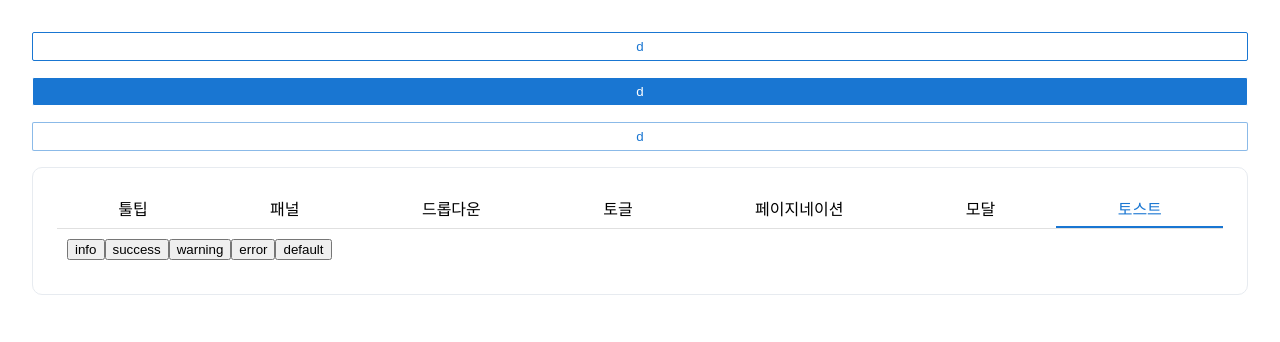
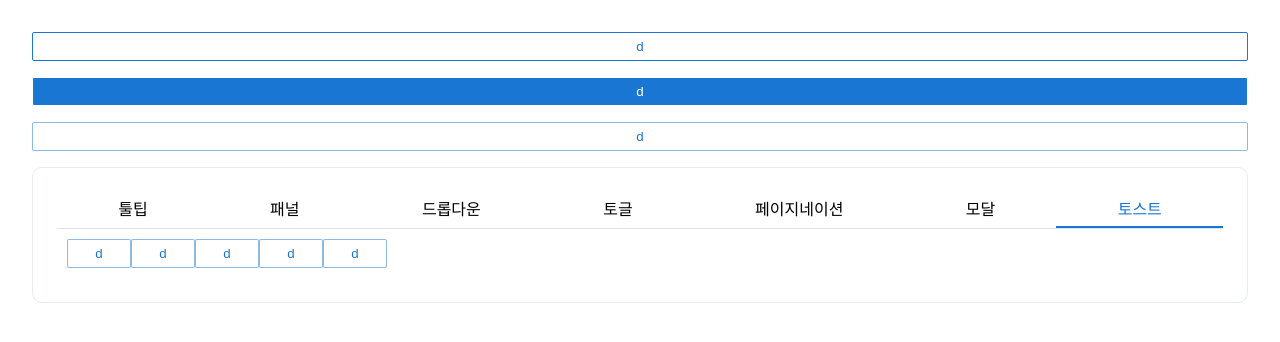
Before and after one commit to ohah/react18-boilerplate, a React (Vite) app: page / in a window 1280 px wide. Shown: the top 342 px of the page. Built offline with nearby package versions, Linux system fonts and the light colour scheme.

Commit message:
2week modift Button

```diff
--- a/src/components/Button.tsx
+++ b/src/components/Button.tsx
@@ -1,18 +1,26 @@
+/* eslint-disable @typescript-eslint/no-explicit-any */
 import { CSSProperties } from 'react';
-import styled from 'styled-components';
+import styled, { css } from 'styled-components';
 
 interface WrapperProps {
-  variant: 'text' | 'contained' | 'outlined';
+  variant?: 'text' | 'contained' | 'outlined';
+  children: React.ReactNode;
 }
-type ButtonProps = React.ComponentProps<typeof Wrapper> & WrapperProps;
+type ButtonProps = WrapperProps & React.ButtonHTMLAttributes<HTMLButtonElement>;
 
-const textStyle: CSSProperties = {
-  color: '#1976d2',
-};
-const containedStyle: CSSProperties = {
-  color: 'rgb(255, 255, 255)',
-  backgroundColor: 'rgb(25, 118, 210)',
-};
+const textStyle = css`
+  color: #1976d2;
+  &:hover {
+    background-color: rgba(0, 0, 0, 0.05);
+  }
+`;
+const containedStyle = css`
+  color: rgb(255, 255, 255);
+  background-color: rgb(25, 118, 210);
+  &:hover {
+    background-color: rgb(25, 118, 210, 0.8);
+  }
+`;
 const outlinedStyle: CSSProperties = {
   border: '1px solid rgba(25, 118, 210, 0.5)',
   color: '#1976d2',
@@ -25,14 +33,13 @@ const Wrapper = styled.button<WrapperProps>`
   justify-content: center;
   background-color: #fff;
   border: 1px solid;
+  cursor: pointer;
   border-radius: 2px;
   align-items: center;
-  ${({ variant }) => {
-    switch (variant) {
+  ${props => {
+    switch (props.variant) {
       case 'text':
-        return {
-          color: '#1976d2',
-        };
+        return textStyle;
       case 'contained':
         return containedStyle;
       default:
@@ -41,11 +48,6 @@ const Wrapper = styled.button<WrapperProps>`
   }}
 `;
 const Button = (props: ButtonProps) => {
-  const { variant, ...rest } = props;
-  return (
-    <Wrapper variant={variant} {...rest}>
-      d
-    </Wrapper>
-  );
+  return <Wrapper {...props}>d</Wrapper>;
 };
 export default Button;
--- a/src/pages/Home.tsx
+++ b/src/pages/Home.tsx
@@ -50,7 +50,9 @@ const Home = () => {
           ㅁㄴㅇㄹ
         </button>
       </Modal>
-      <Button variant="text">테스트</Button>
+      <Button variant="text" onClick={() => console.log('클릭')}>
+        테스트
+      </Button>
       <Button variant="contained">테스트</Button>
       <Button variant="outlined">테스트</Button>
       <div>
@@ -90,51 +92,51 @@ const Home = () => {
             <Pagination total={300} pageLimit={10} current={5} pageSize={1} onChange={onChange} />
           </Tab.Context>
           <Tab.Context index={5}>
-            <button type="button" onClick={() => setModal(true)}>
+            <Button type="button" onClick={() => setModal(true)}>
               모달
-            </button>
+            </Button>
           </Tab.Context>
           <Tab.Context index={6}>
-            <button
+            <Button
               type="button"
               onClick={() => {
                 toast('정보', { type: 'info', autoClose: 3000 });
               }}
             >
               info
-            </button>
-            <button
+            </Button>
+            <Button
               type="button"
               onClick={() => {
                 toast('성공', { type: 'success', autoClose: 3000 });
               }}
             >
               success
-            </button>
-            <button
+            </Button>
+            <Button
               type="button"
               onClick={() => {
                 toast('경고', { type: 'warning', autoClose: 3000 });
               }}
             >
               warning
-            </button>
-            <button
+            </Button>
+            <Button
               type="button"
               onClick={() => {
                 toast('에러', { type: 'error', autoClose: 3000 });
               }}
             >
               error
-            </button>
-            <button
+            </Button>
+            <Button
               type="button"
               onClick={() => {
                 toast('기본', { type: 'default', autoClose: 3000 });
               }}
             >
               default
-            </button>
+            </Button>
           </Tab.Context>
         </Tab.Wrapper>
       </div>
```
